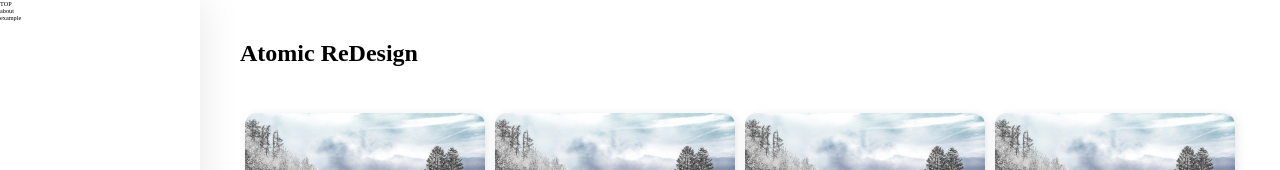
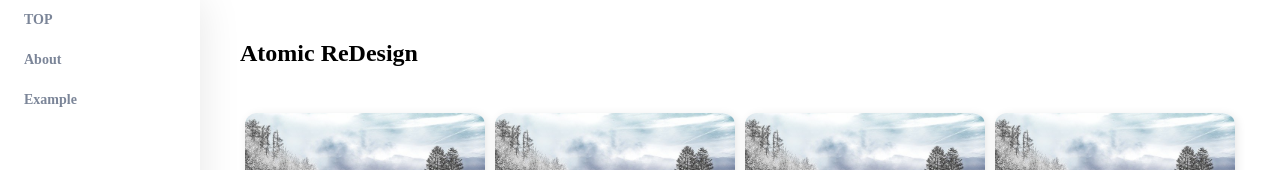
Before and after one commit to takefumi-yoshii/atomic-redesign, a Next.js app: page / in a window 1280 px wide. Shown: the top 170 px of the page. Built offline with nearby package versions, Linux system fonts and the light colour scheme.

Commit message:
refactor(component): remove style

```diff
--- a/src/components/organisms/Navigation/Navigation.tsx
+++ b/src/components/organisms/Navigation/Navigation.tsx
@@ -1,9 +1,14 @@
 import Link from "next/link";
 import * as React from "react";
-import styles from "./styles.module.css";
-
-const Navigation = () => (
-  <ul className={styles.module}>
+// _____________________________________________________________________________
+//
+interface Props {
+  className?: string;
+}
+// _____________________________________________________________________________
+//
+const Navigation = (props: Props) => (
+  <ul className={props.className}>
     <li>
       <Link href="/" prefetch={!process.env.STORYBOOK}>
         <a>TOP</a>
@@ -11,15 +16,16 @@ const Navigation = () => (
     </li>
     <li>
       <Link href="/about" prefetch={!process.env.STORYBOOK}>
-        <a>about</a>
+        <a>About</a>
       </Link>
     </li>
     <li>
       <Link href="/example" prefetch={!process.env.STORYBOOK}>
-        <a>example</a>
+        <a>Example</a>
       </Link>
     </li>
   </ul>
 );
-
+// _____________________________________________________________________________
+//
 export { Navigation };
--- a/src/components/organisms/Navigation/styles.module.css
+++ /dev/null
@@ -1,2 +0,0 @@
-.module {
-}
```
